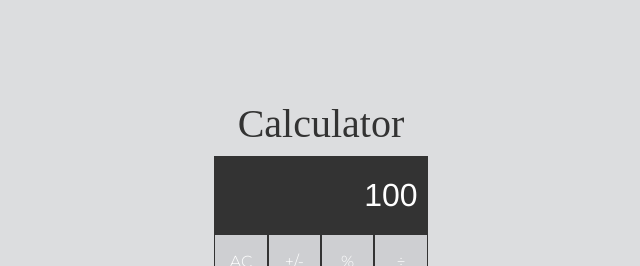
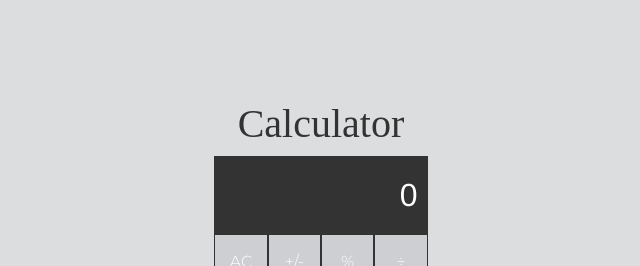
Before and after one commit to EddFab/Calculator, a Vue app: page / in a window 1280 px wide. Shown: the top 266 px of the page, without its empty margins (319-959 px from the left). Built offline with nearby package versions, Linux system fonts and the light colour scheme; a web font is replaced by a local one.

Commit message:
Update Calculator.vue

```diff
--- a/src/components/Calculator.vue
+++ b/src/components/Calculator.vue
@@ -59,16 +59,12 @@
 export default {
   data() {
     return {
-      current: '100',
+      current: '',
     }
   },
   methods: {
     clear() {
       this.current = '';
-    },
-    sign() {
-      this.current = this.current.charAt(0) === '-' ?
-        this.current.slice(1) : `-${this.current}`;
     }
   }
 }
```
